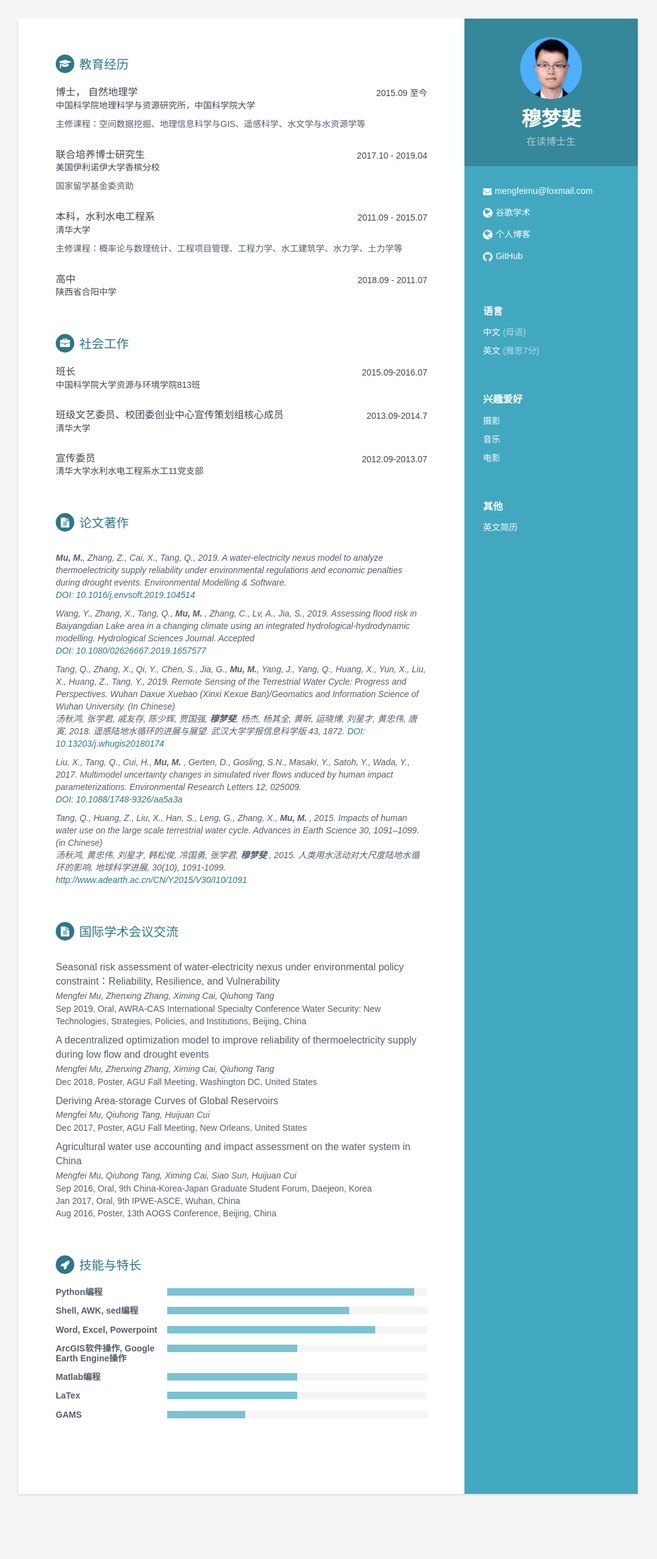
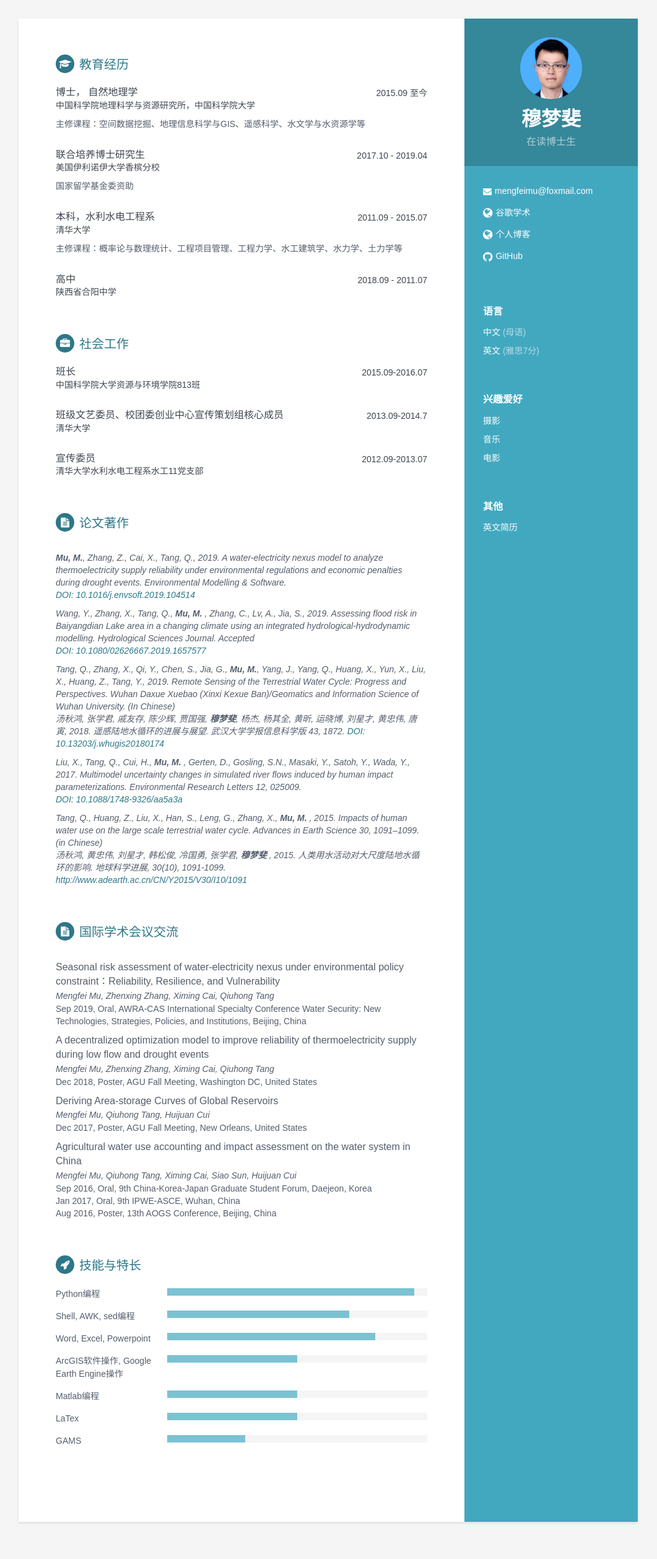
Before and after one commit to mengfeimu/cv-zh, a Jekyll site: the page built from index.html, in a window 1280 px wide. Shown: the whole page at 62% size, without its empty margins (110-1171 px from the left). Built offline with Jekyll 4.4.1, drawn with Linux system fonts in a browser that asks for light colours; before the commit the page ends 2471 px from its top, so only the background shows below that.

Commit message:
change font h3 to p

```diff
--- a/_includes/skills.html
+++ b/_includes/skills.html
@@ -8,7 +8,7 @@
     {% for skill in site.data.skills %}
     <div class="item">
 
-      <h3 class="level-title">{{ skill.name }}</h3>
+      <p class="level-title">{{ skill.name }}</p>
 
       <div class="level-bar">
         <div class="level-bar-inner" data-level="{{ skill.level }}">
```
